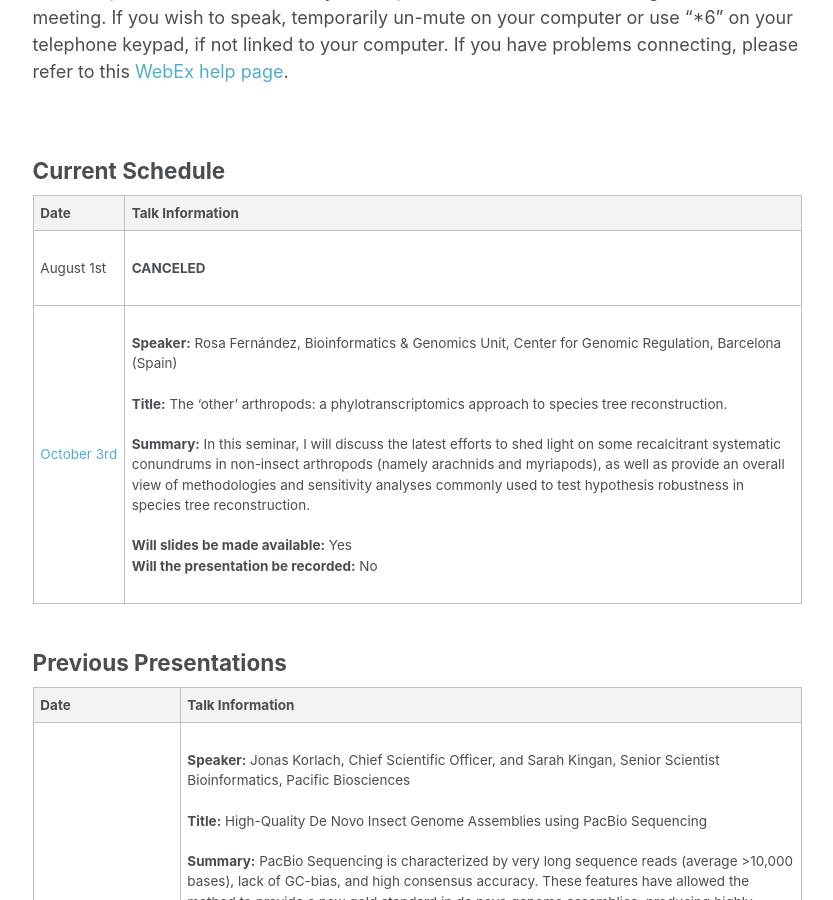
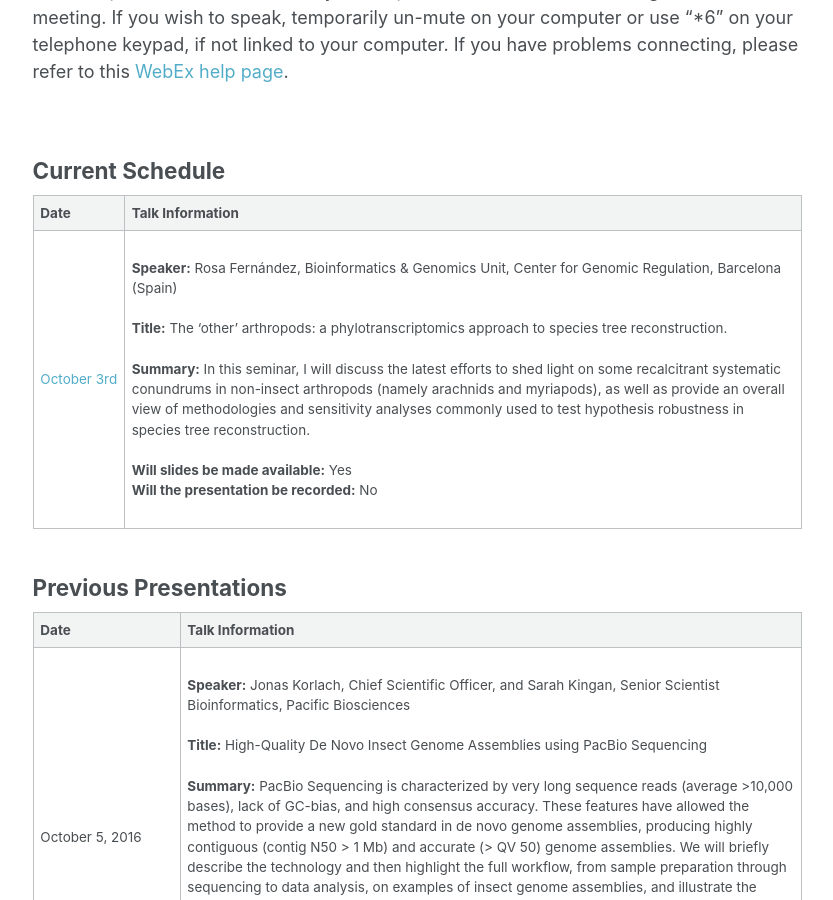
Before and after one commit to i5k/i5k.github.io, a Jekyll site: the page built from _pages/webinar.md, in a window 1280 px wide and 900 px high, scrolled down 1396 px. Shown: the whole window, without its empty margins (249-1082 px from the left). Built offline with Jekyll 4.4.1, drawn with Linux system fonts in a browser that asks for light colours; some of the changed text lies outside the part shown.

Commit message:
updating webinar page

```diff
--- a/_pages/webinar.md
+++ b/_pages/webinar.md
@@ -34,7 +34,6 @@ If you have problems connecting, please refer to this [WebEx help page](https://
 
 | __Date__ | __Talk Information__|
 | ---- | ---- |
-|August&nbsp;1st|<br> __CANCELED__<br><br>|
 |[October&nbsp;3rd](https://www.timeanddate.com/worldclock/fixedtime.html?msg=i5k+webinar&iso=20181003T11&p1=263&ah=1)|<br>__Speaker:__ Rosa Fernández, Bioinformatics & Genomics Unit, Center for Genomic Regulation, Barcelona (Spain)<br><br>__Title:__ The 'other' arthropods: a phylotranscriptomics approach to species tree reconstruction. <br><br>__Summary:__ In this seminar, I will discuss the latest efforts to shed light on some recalcitrant systematic conundrums in non-insect arthropods (namely arachnids and myriapods), as well as provide an overall view of methodologies and sensitivity analyses commonly used to test hypothesis robustness in species tree reconstruction.<br><br>__Will slides be made available:__ Yes<br>__Will the presentation be recorded:__ No<br><br>|
 
 <a name="previous"></a>
```
Also changed, not shown: other parts of _pages/webinar.md (+1 -0 lines).
